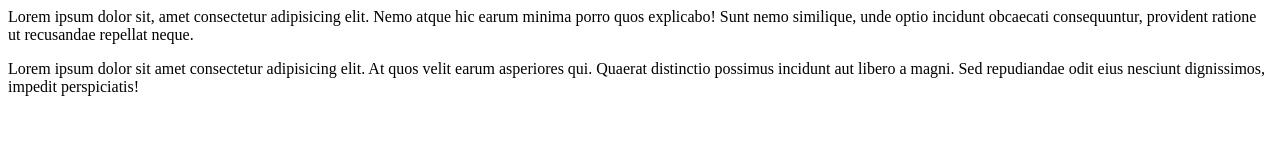
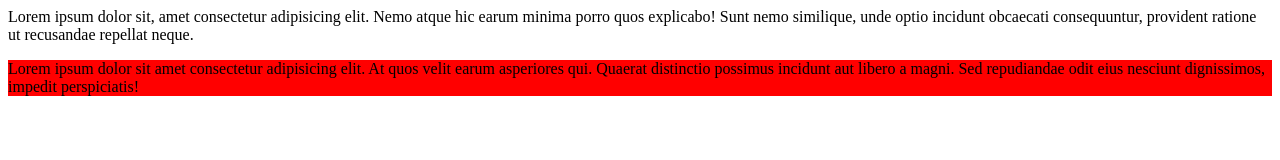
Before and after one commit to anikmk/my-simple-website, a plain HTML site: page index.html in a window 1280 px wide. Drawn offline with Linux system fonts and the light colour scheme.

Commit message:
style css file added

```diff
--- a/index.html
+++ b/index.html
@@ -4,6 +4,7 @@
     <meta charset="UTF-8">
     <meta name="viewport" content="width=device-width, initial-scale=1.0">
     <title>simple website</title>
+    <link rel="stylesheet" href="style/style.css">
 </head>
 <body>
     <div>Lorem ipsum dolor sit, amet consectetur adipisicing elit. Nemo atque hic earum minima porro quos explicabo! Sunt nemo similique, unde optio incidunt obcaecati consequuntur, provident ratione ut recusandae repellat neque.</div>
--- /dev/null
+++ b/style/style.css
@@ -0,0 +1,3 @@
+p{
+    background-color: red;
+}
```
